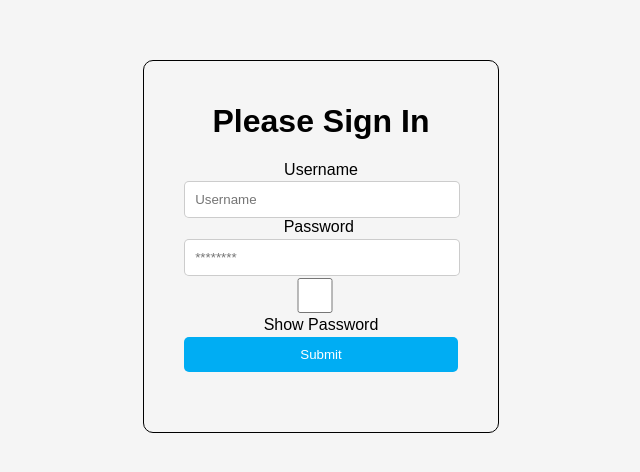
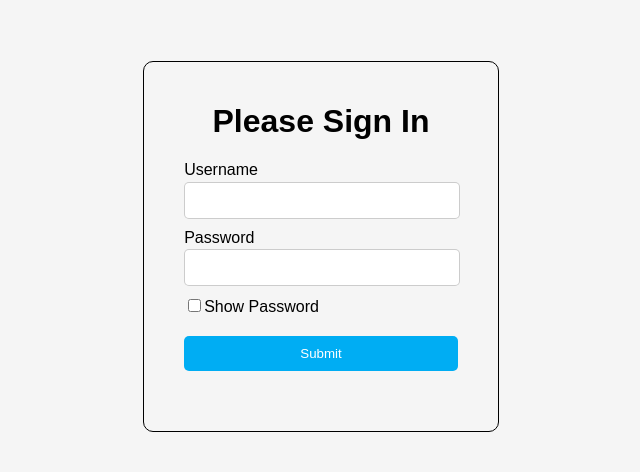
Before and after one commit to Ferrington/chat-app, a Vue app in the folder client/: page /login in a window 1280 px wide. Shown: the part 154-626 px from the top of the page, without its empty margins (319-959 px from the left). Built offline with nearby package versions, Linux system fonts and the light colour scheme; no server answers.

Commit message:
added logic to LoginForm to show error message when login fails. Additionally added imports to LoginForm to fix errors.

```diff
--- a/client/src/components/auth/LoginForm.vue
+++ b/client/src/components/auth/LoginForm.vue
@@ -1,23 +1,48 @@
 <script setup lang="ts">
-import { useAuthStore } from '../../stores/auth';
-import type { UserDTO } from '../../types';
+import { storeToRefs } from 'pinia';
+import { useAuthStore } from '@/stores/auth';
+import type { UserDTO } from '@/types';
 
-import { ref } from 'vue';
+import { ref, computed } from 'vue';
 
-const { login } = useAuthStore();
+const { login, clearAuthError } = useAuthStore();
+const { authError } = storeToRefs(useAuthStore());
 
 const user = ref<UserDTO>({
   username: '',
   password: '',
 });
+const loginError = ref('');
+const displayError = computed(() => authError.value || loginError.value);
 
 const showPassword = ref(false);
+
+function submit() {
+  if (!validateFormData()) return;
+
+  login(user.value);
+}
+
+function validateFormData() {
+  let validated = true;
+  if (user.value.username.length === 0) {
+    loginError.value = 'Please enter your username.';
+  } else if (user.value.password.length === 0) {
+    loginError.value = 'Please enter your password.';
+  }
+  return validated;
+}
+
+function clearError() {
+  loginError.value = '';
+  clearAuthError();
+}
 </script>
 
 <template>
   <div id="container">
     <div id="login">
-      <form v-on:submit.prevent="login(user)">
+      <form v-on:submit.prevent="submit">
         <h1>Please Sign In</h1>
         <div id="fields">
           <div class="input-container">
@@ -25,7 +50,7 @@ const showPassword = ref(false);
             <input
               type="text"
               id="username"
-              placeholder="Username"
+              @input="clearError"
               v-model="user.username"
               required
               autofocus
@@ -36,7 +61,7 @@ const showPassword = ref(false);
             <input
               :type="showPassword ? 'text' : 'password'"
               id="password"
-              placeholder="********"
+              @input="clearError"
               v-model="user.password"
               required
             />
@@ -45,6 +70,7 @@ const showPassword = ref(false);
           <label for="checkbox">Show Password</label>
         </div>
         <input type="submit" class="submit" />
+        <p v-if="displayError.length > 0" class="login-error">{{ displayError }}</p>
       </form>
     </div>
   </div>
@@ -56,7 +82,6 @@ const showPassword = ref(false);
 }
 
 #container {
-  text-align: center;
   display: flex;
   align-items: center;
   justify-content: center;
@@ -74,7 +99,12 @@ const showPassword = ref(false);
   border-radius: 10px;
 }
 
-input {
+h1 {
+  text-align: center;
+}
+
+input[type='text'],
+input[type='password'] {
   float: left;
   width: calc(100% - 20px);
   height: 35px;
@@ -83,6 +113,7 @@ input {
   border-radius: 5px;
   margin-top: 2.5px;
   outline: none;
+  margin-bottom: 10px;
 }
 
 .submit {
@@ -94,9 +125,14 @@ input {
   border: none;
   cursor: pointer;
   transition: all 0.5s;
+  margin-top: 20px;
 }
 
 button:hover {
   background: #0799d4;
 }
+
+.login-error {
+  color: rgb(194, 20, 20);
+}
 </style>
--- a/client/src/stores/auth.ts
+++ b/client/src/stores/auth.ts
@@ -1,7 +1,7 @@
 import authService from '@/services/AuthService';
 import { userSchema, type User, type UserDTO } from '@/types';
 import { objectsHaveSameKeys } from '@/utils/objectsHaveSameKeys';
-import axios, { AxiosError, type AxiosResponse } from 'axios';
+import axios, { type AxiosResponse } from 'axios';
 import { jwtDecode } from 'jwt-decode';
 import { defineStore } from 'pinia';
 import { ref, watch } from 'vue';
@@ -70,7 +70,7 @@ export const useAuthStore = defineStore('auth', () => {
     if (error.response?.status === 400) {
       authError.value = 'Username and Password cannot be blank.';
     } else if (error.response?.status === 401) {
-      authError.value = 'Your login attempt failed. Please try again.';
+      authError.value = 'Login attempt failed. Please try again.';
     } else {
       authError.value = 'Something went wrong on our end. Try again later.';
     }
--- a/client/src/views/LoginView.vue
+++ b/client/src/views/LoginView.vue
@@ -1,5 +1,5 @@
 <script setup lang="ts">
-import LoginForm from '../components/auth/LoginForm.vue';
+import LoginForm from '@/components/auth/LoginForm.vue';
 </script>
 
 <template>
```
